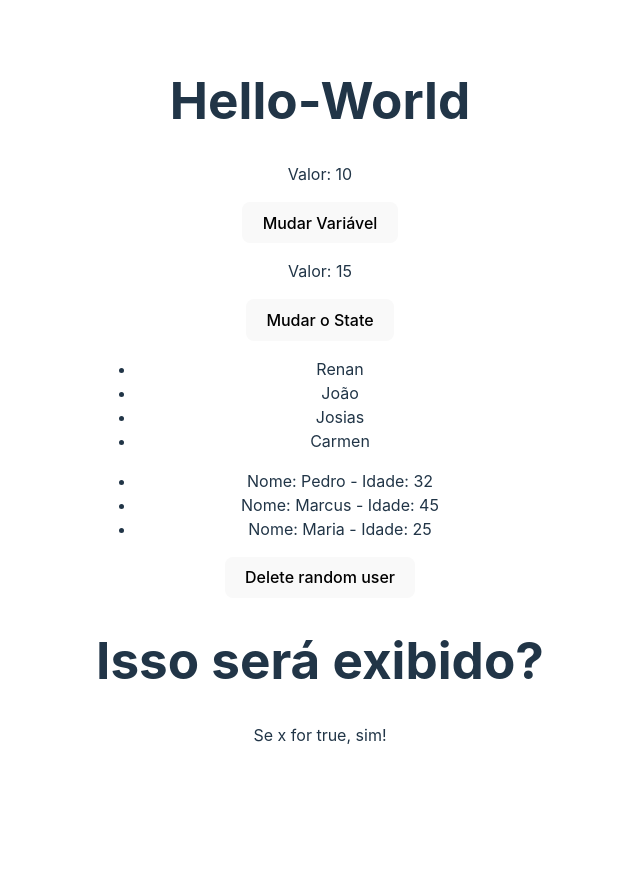
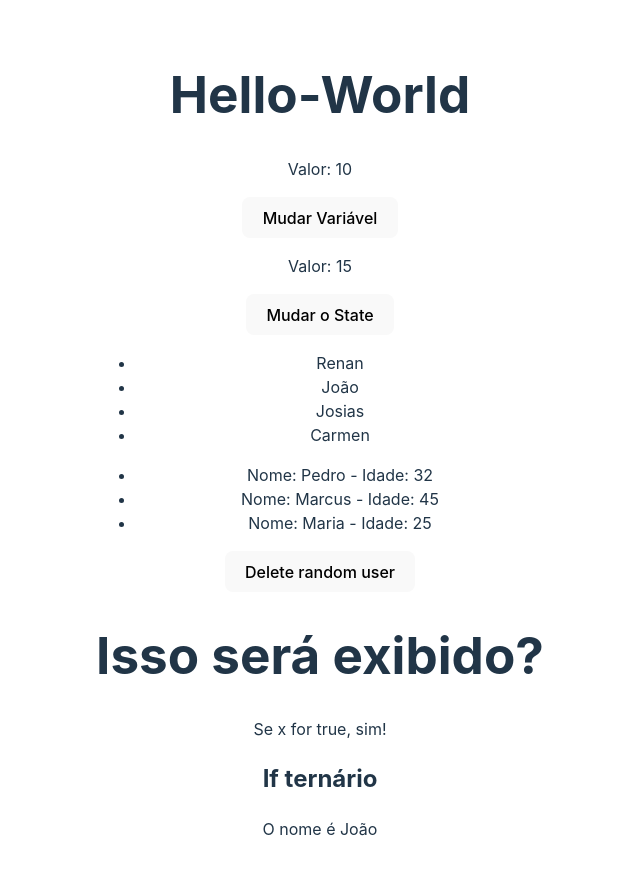
Before and after one commit to renawmontanari/MiniTrilha-React, a React (Vite) app in the folder useState/: page / in a window 1280 px wide. Shown: the top 874 px of the page, without its empty margins (320-960 px from the left). Before the commit the page ends 800 px from the top, so only its background shows below. Built offline with nearby package versions, Linux system fonts and the light colour scheme.

Commit message:
MiniTrilha-React

```diff
--- a/useState/src/components/ConditionalRender.jsx
+++ b/useState/src/components/ConditionalRender.jsx
@@ -3,11 +3,26 @@ import { useState } from "react"
 const ConditionalRender = () => {
   const [x] = useState(true);
 
+  const [name] = useState("João");
+
   return (
     <div>
         <h1>Isso será exibido?</h1>
+
         {x && <p>Se x for true, sim!</p>}
         {!x && <p>Agora x é falso!</p>}
+
+        <h2>If ternário</h2>
+        {name === "João" ? (
+          <div>
+            <p>O nome é João</p>
+          </div>
+        ) : (
+          <div>
+            <p>Nome não encontrado</p>
+          </div>
+        )}
+
     </div>
   );
 };
```
